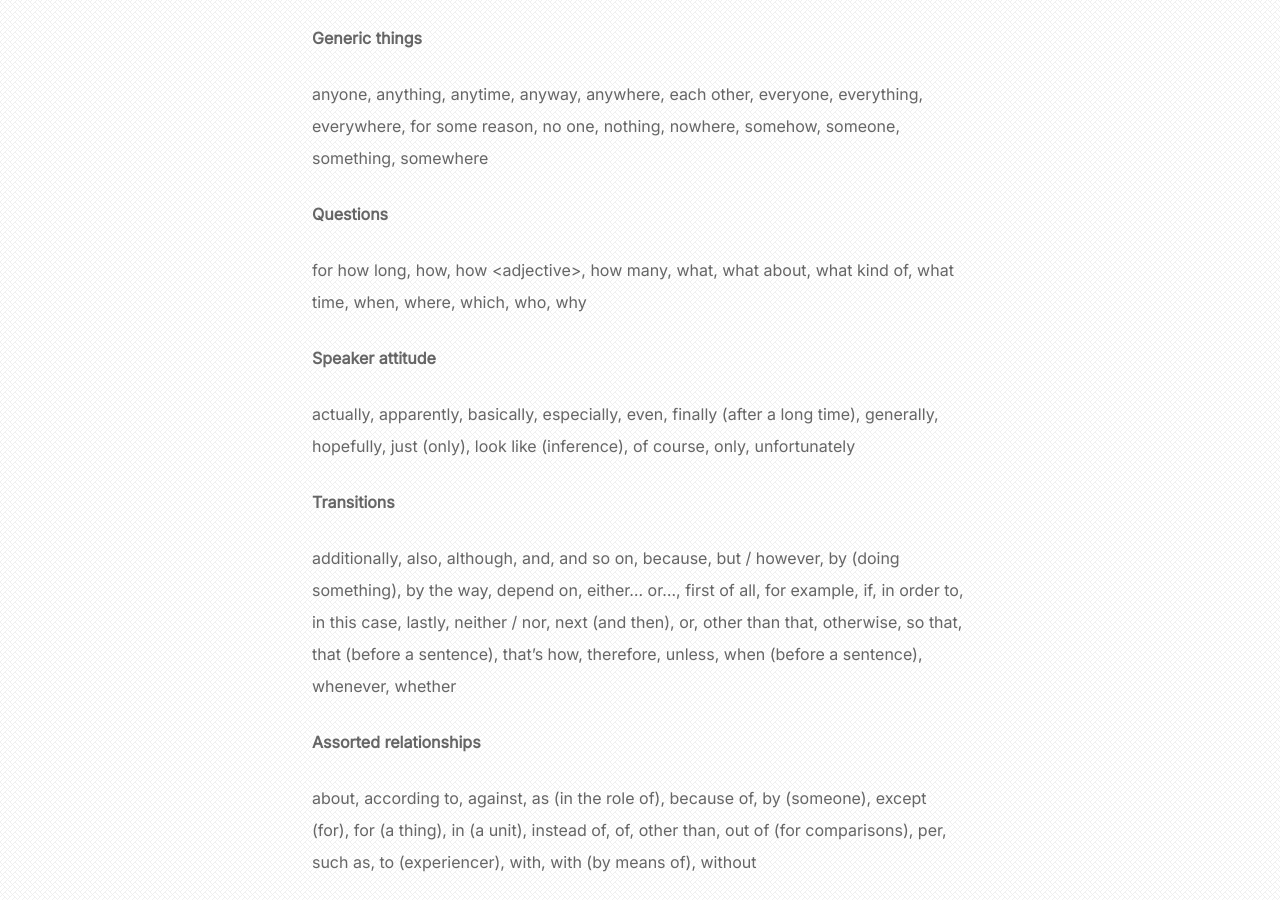
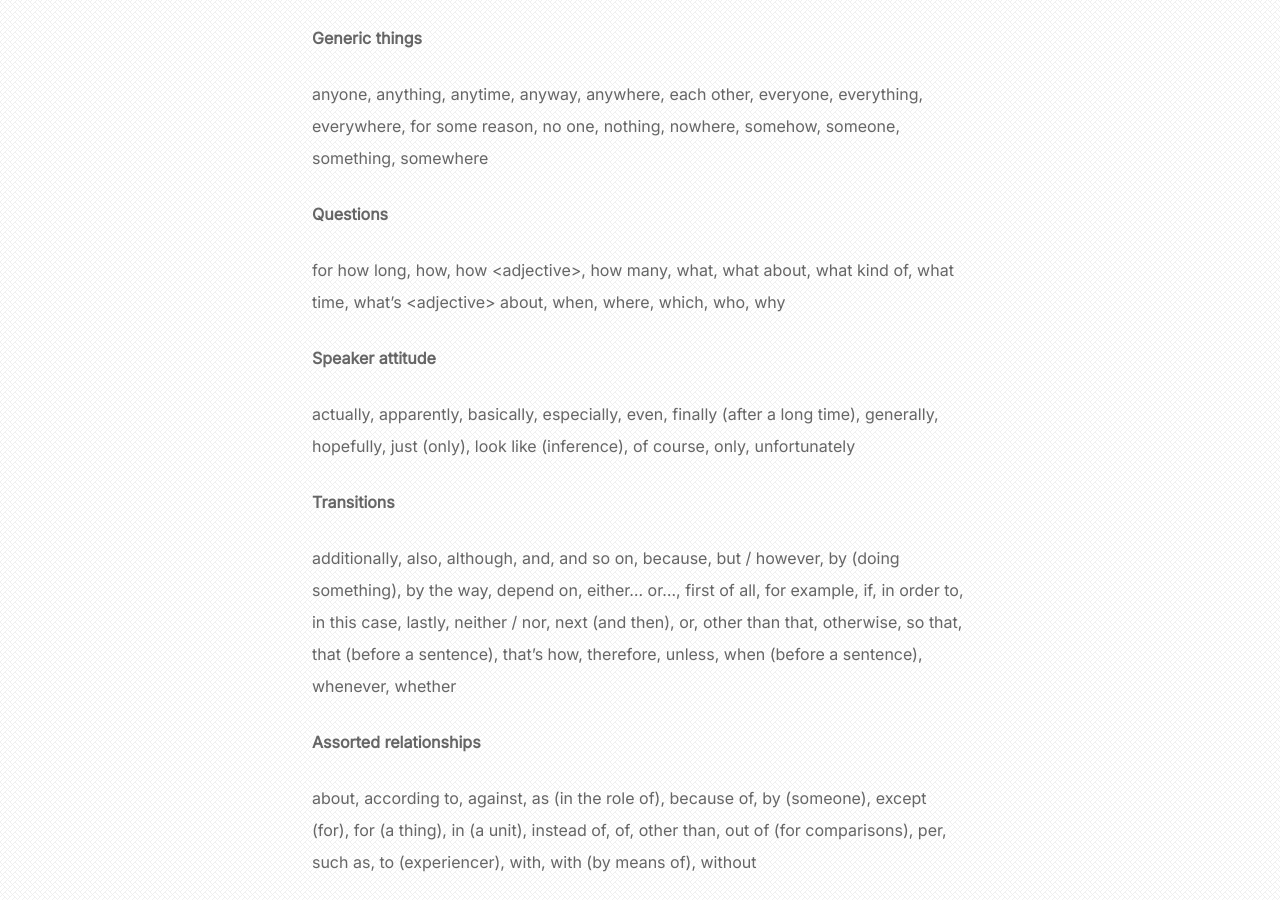
Before and after one commit to theycallmezeal/theycallmezeal.github.io, a Jekyll site: the page built from _posts/2025-1-24-1000-words.md, in a window 1280 px wide and 900 px high, scrolled down 9543 px. Built offline with Jekyll 4.4.1, drawn with Linux system fonts in a browser that asks for light colours.

Commit message:
add missing word

```diff
--- a/_posts/2025-1-24-1000-words.md
+++ b/_posts/2025-1-24-1000-words.md
@@ -246,7 +246,7 @@ anyone, anything, anytime, anyway, anywhere, each other, everyone, everything, e
 
 #### Questions
 
-for how long, how, how &lt;adjective&gt;, how many, what, what about, what kind of, what time, when, where, which, who, why
+for how long, how, how &lt;adjective&gt;, how many, what, what about, what kind of, what time, what's &lt;adjective&gt; about, when, where, which, who, why
 
 #### Speaker attitude
 
```
